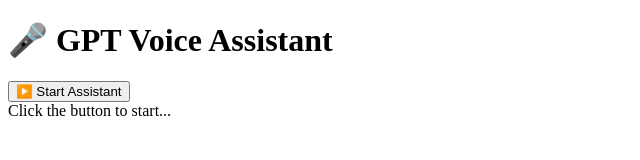
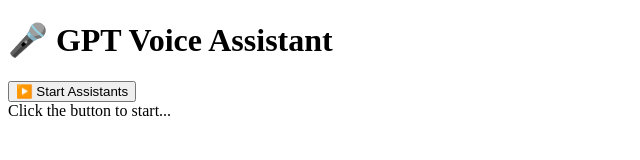
Before and after one commit to harshilboss/PostMeAI, a plain HTML site: page index.html in a window 1280 px wide. Shown: the full height of the page, 0-640 px from the left. Drawn offline with Linux system fonts and the light colour scheme.

Commit message:
Update index.html

```diff
--- a/index.html
+++ b/index.html
@@ -6,7 +6,7 @@
 </head>
 <body>
   <h1>🎤 GPT Voice Assistant</h1>
-  <button onclick="startAssistant()">▶️ Start Assistant</button>
+  <button onclick="startAssistant()">▶️ Start Assistants</button>
   <div id="output">Click the button to start...</div>
 
   <script>
```
